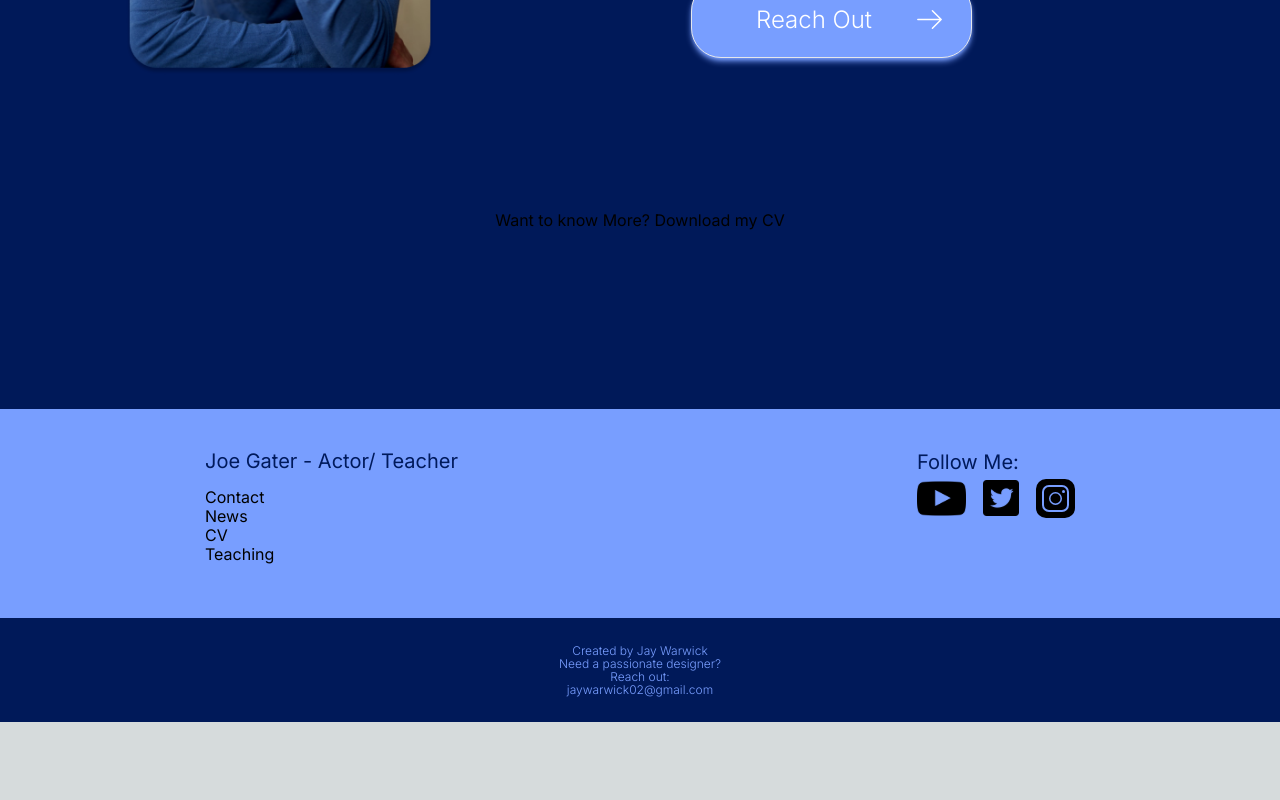
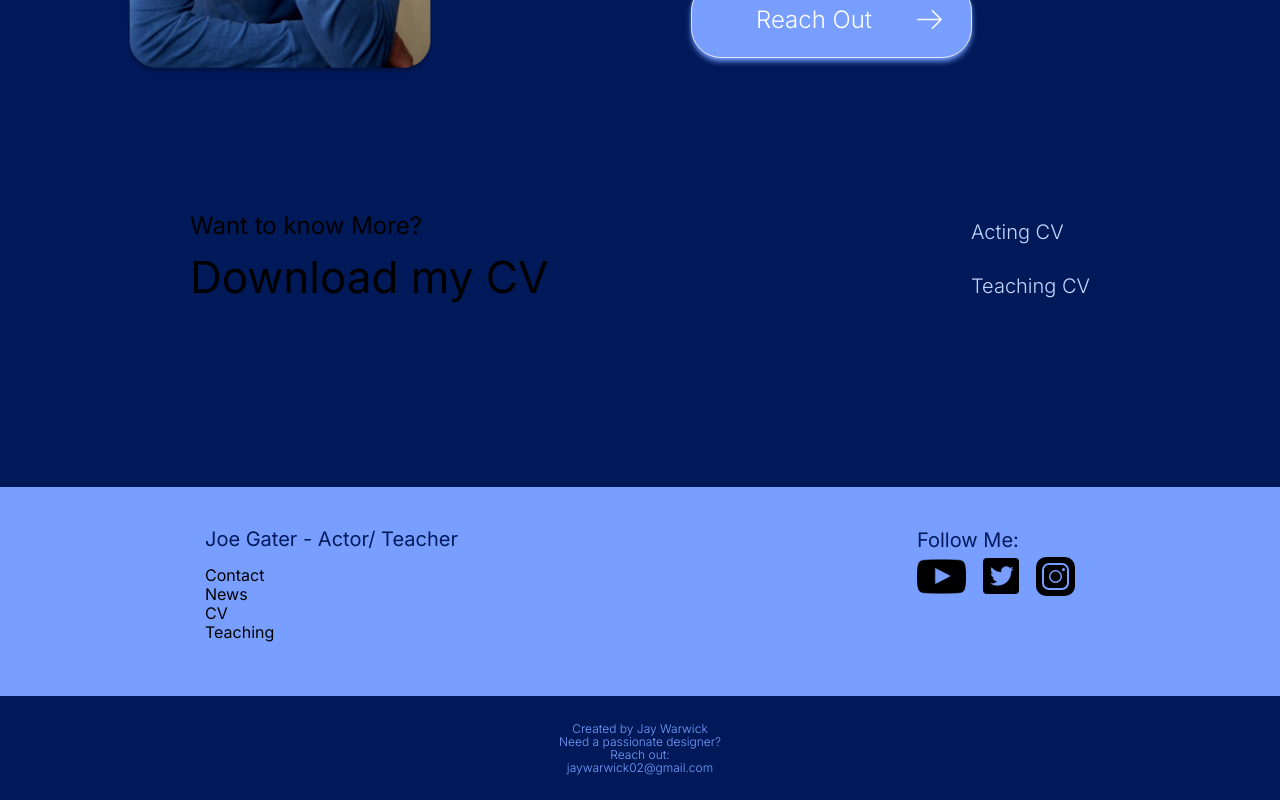
Before and after one commit to manuelking/jg-site, a Next.js app: page / in a window 1280 px wide. Shown: the part 1776-2576 px from the top of the page. Before the commit the page ends 2498 px from the top, so only its background shows below. Built offline with nearby package versions, Linux system fonts and the light colour scheme.

Commit message:
added new cv links

```diff
--- a/pages/index.js
+++ b/pages/index.js
@@ -4,6 +4,7 @@ import About from '@/components/About'
 import Image from 'next/image'
 import { Footer, Navbar } from '@/components'
 import { NextSeo } from 'next-seo'
+import Link from 'next/link'
 
 export default function Home() {
   return (
@@ -35,8 +36,19 @@ export default function Home() {
       </div>
 
       <div className="bg-primary relative flex justify-center items-center px-10 pb-[177px]">
-        <div className="max-w-[1029px] w-full z-10">
-          <p className="text-center">Want to know More? Download my CV</p>
+        <div className="max-w-[900px] w-full z-10">
+          <div className="flex ss:flex-row ss:gap-y-0 gap-y-8 flex-col justify-between">
+            <div className="flex flex-col ss:items-start items-center">
+              <p className="font-normal md:text-[24px] text-[18px]">
+                Want to know More?
+              </p>
+              <h1 className="md:text-[44px] text-[34px]">Download my CV</h1>
+            </div>
+            <div className="flex flex-col justify-center space-y-6 font-light text-[20px] text-[#C7D6FF] ss:text-left text-center">
+              <Link href="/">Acting CV</Link>
+              <Link href="/">Teaching CV</Link>
+            </div>
+          </div>
         </div>
       </div>
 
```
